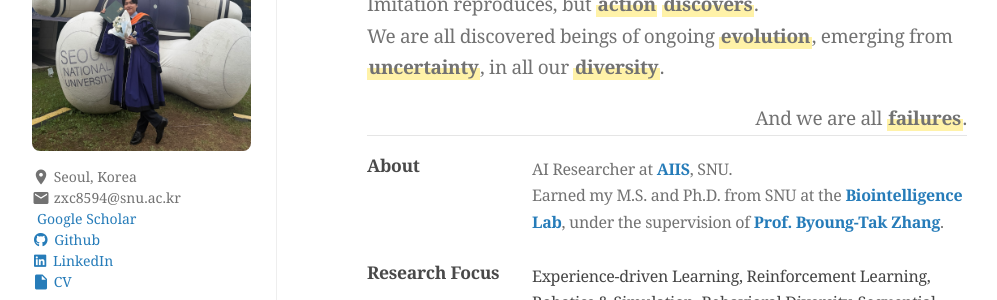
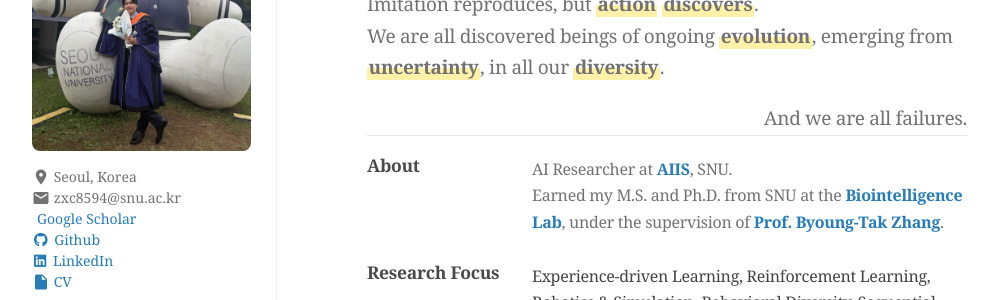
Before and after one commit to northadventure/northadventure.github.io, a Jekyll site: the page built from index.md, in a window 1280 px wide and 900 px high. Shown: the part 358-658 px from the top of the window, without its empty margins (153-1150 px from the left). Built offline with Jekyll 4.4.1, drawn with Linux system fonts in a browser that asks for light colours; a style sheet for code colours, icons or effects is not loaded.

Commit message:
updated 261111_0250

```diff
--- a/index.md
+++ b/index.md
@@ -21,7 +21,7 @@ But the fun begins with **trial and error** where a machine learns from **tons o
 Imitation reproduces, but **action** **discovers**.
 We are all discovered beings of ongoing **evolution**, emerging from **uncertainty**, in all our **diversity**.
 
-<div style="text-align: right;">And we are all <strong>failures</strong>.</div>
+<div style="text-align: right;">And we are all failures.</div>
 </div>
 
 <hr class="intro-divider">
```
Also changed, not shown: 1 other file.
